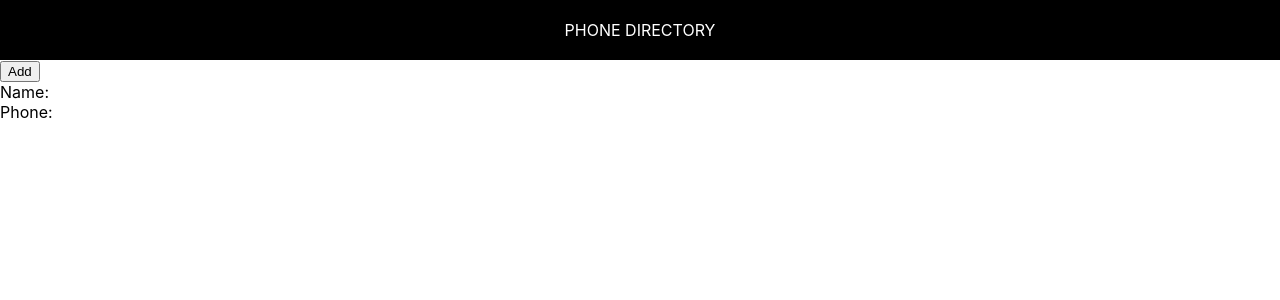
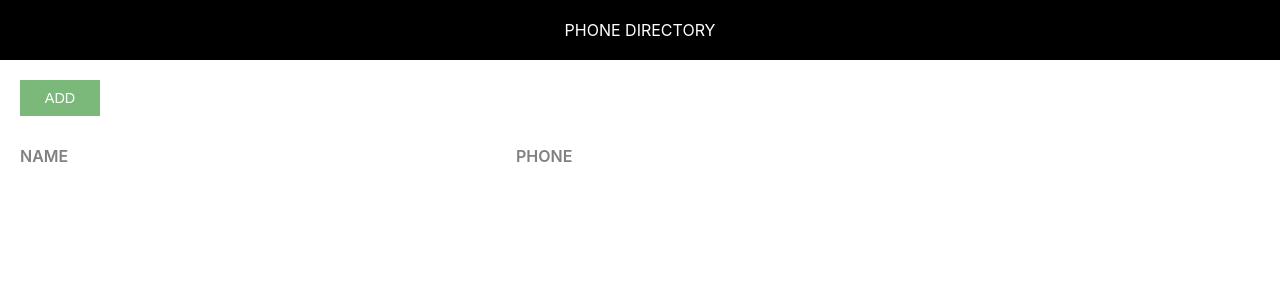
Before and after one commit to nathsagar96/phone-directory, a React (Create React App) app: page / in a window 1280 px wide. Shown: the top 300 px of the page. Built offline with nearby package versions, Linux system fonts and the light colour scheme.

Commit message:
Styled app component

```diff
--- /dev/null
+++ b/src/App.css
@@ -0,0 +1,45 @@
+.component-body-container {
+  padding: 20px;
+}
+
+.custom-btn {
+  padding: 10px;
+  border: none;
+  margin-right: 10px;
+  text-transform: uppercase;
+  width: 80px;
+  font-size: 0.9rem;
+  cursor: pointer;
+  outline: none;
+}
+
+.add-btn {
+  background: #7ab97a;
+  color: #fff;
+}
+
+.grid-container {
+  display: grid;
+  grid-template-columns: 40% 30% auto;
+  margin-bottom: 10px;
+}
+
+.heading-container {
+  margin: 30px 0 30px 0;
+  width: 100%;
+}
+
+.grid-item {
+  background-color: rgba(255, 255, 255, 0.8);
+  font-size: 1.15rem;
+  word-wrap: break-word;
+  padding-right: 10px;
+}
+
+.name-heading,
+.phone-heading {
+  font-size: 1rem;
+  font-weight: 600;
+  color: #808080;
+  text-transform: uppercase;
+}
--- a/src/App.js
+++ b/src/App.js
@@ -1,15 +1,18 @@
 import React from 'react';
 import Header from './Header';
+import './App.css';
 
 function App() {
   return (
     <div>
       <Header />
-      <button>Add</button>
-      <div>
-        <span>Name: </span>
-        <br />
-        <span>Phone: </span>
+      <div className="component-body-container">
+        <button className="custom-btn add-btn">Add</button>
+
+        <div className="grid-container heading-container">
+          <span className="grid-item name-heading">Name</span>
+          <span className="grid-item phone-heading">Phone</span>
+        </div>
       </div>
     </div>
   );
```
